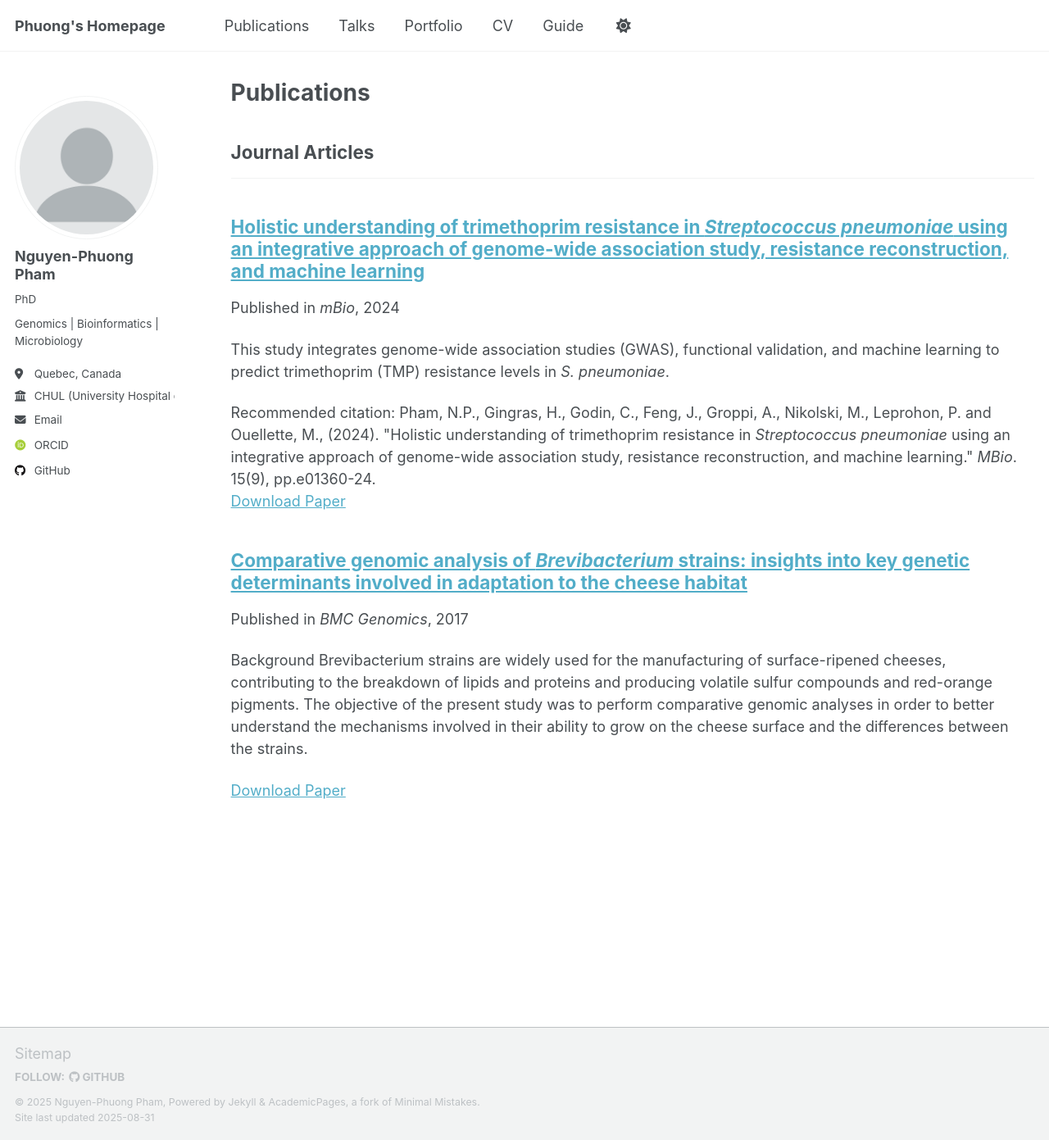
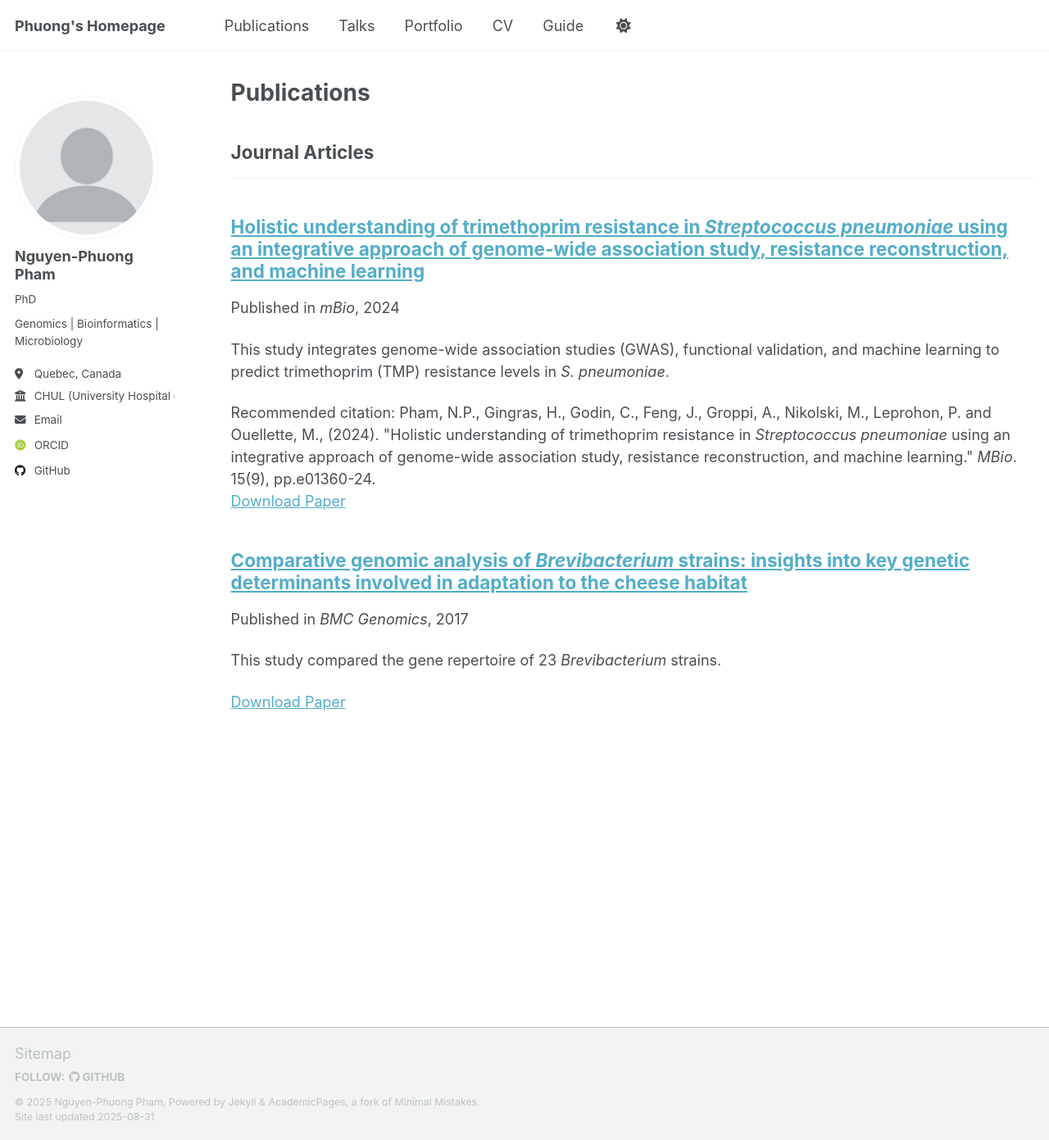
Before and after one commit to phng3001/phng3001.github.io, a Jekyll site: the page built from _pages/publications.html, in a window 1280 px wide and 1391 px high. Shown: the whole window at 82% size. Built offline with Jekyll 4.4.1, drawn with Linux system fonts in a browser that asks for light colours; some web fonts are replaced; a script that is not in the unit is left out.

Commit message:
Update 2017-12-07-BMC-Genomics.md

```diff
--- a/_publications/2017-12-07-BMC-Genomics.md
+++ b/_publications/2017-12-07-BMC-Genomics.md
@@ -3,6 +3,7 @@ title: "Comparative genomic analysis of <i>Brevibacterium</i> strains: insights
 collection: publications
 category: manuscripts
 permalink: /publication/2017-12-07-BMC-Genomics.md
+excerpt: 'This study compared the gene repertoire of 23 <i>Brevibacterium</i> strains.'
 date: 2017-12-07
 venue: 'BMC Genomics'
 paperurl: 'https://bmcgenomics.biomedcentral.com/articles/10.1186/s12864-017-4322-1'
```
